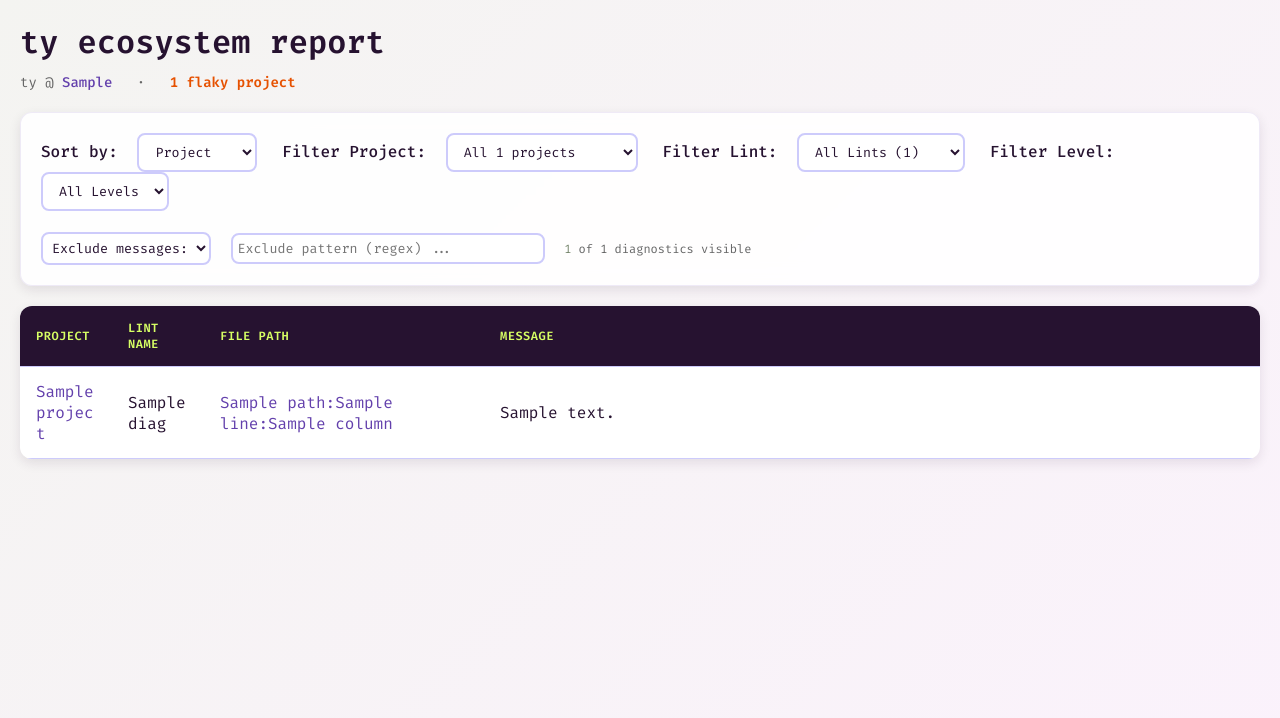
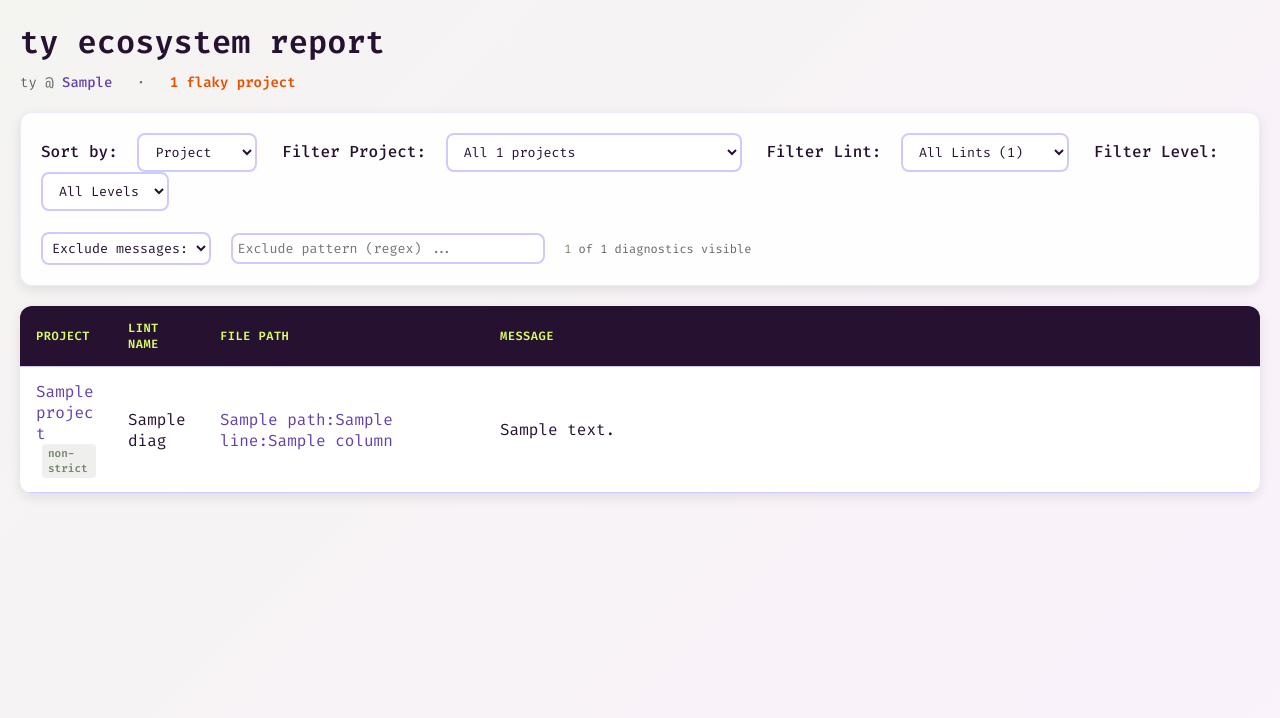
Before and after one commit to astral-sh/ecosystem-analyzer, a Python web app: template src/ecosystem_analyzer/templates/ecosystem_report.html in a window 1280 px wide. Shown: the top 718 px of the page. Run offline with Jinja, Linux system fonts and the light colour scheme; the template is opened without the code that fills it: most values are stand-ins (such as "Sample title", 1, 10 or a date in 2020).

Commit message:
Analyze half of ecosystem projects with strict ty settings (#148)

```diff
--- a/src/ecosystem_analyzer/ecosystem_report.py
+++ b/src/ecosystem_analyzer/ecosystem_report.py
@@ -15,6 +15,7 @@ def _report_diagnostic(output: RunOutput, diagnostic: Diagnostic) -> ReportDiagn
     report_diagnostic: ReportDiagnostic = {
         "project": output["project"],
         "project_location": output.get("project_location", ""),
+        "strict_settings": output["strict_settings"],
         "path": diagnostic["path"],
         "line": diagnostic["line"],
         "column": diagnostic["column"],
@@ -83,6 +84,10 @@ def generate_html_report(
     if flaky_project_names is None:
         flaky_project_names = set()
 
+    project_strictness = {
+        diagnostic["project"]: diagnostic["strict_settings"]
+        for diagnostic in diagnostics
+    }
     all_projects = sorted({d["project"] for d in diagnostics})
     lints = sorted({d["lint_name"] for d in diagnostics})
     levels = sorted({d["level"] for d in diagnostics})
@@ -126,6 +131,7 @@ def generate_html_report(
         levels=levels,
         ty_commit=ty_commit,
         flaky_project_names=sorted_flaky_project_names,
+        project_strictness=project_strictness,
     )
 
     # Write output file
--- a/src/ecosystem_analyzer/main.py
+++ b/src/ecosystem_analyzer/main.py
@@ -744,6 +744,7 @@ def parse_diagnostics(
     # Include every required field in the output structure.
     run_output: RunOutput = {
         "project": project_name,
+        "strict_settings": False,
         "diagnostics": diagnostics,
         "exit_statuses": [exit_status],
         "median_time_s": None,
--- a/src/ecosystem_analyzer/schema.py
+++ b/src/ecosystem_analyzer/schema.py
@@ -45,6 +45,7 @@ class ProjectIdentity(TypedDict):
 
     project: str
     project_metadata: NotRequired[ProjectMetadata]
+    strict_settings: bool
 
 
 class ProjectInfo(ProjectIdentity):
--- a/src/ecosystem_analyzer/templates/ecosystem_report.html
+++ b/src/ecosystem_analyzer/templates/ecosystem_report.html
@@ -208,6 +208,25 @@
             margin-left: 6px;
         }
 
+        .analysis-mode {
+            display: inline-block;
+            font-size: 11px;
+            font-weight: 600;
+            padding: 2px 6px;
+            border-radius: 4px;
+            margin-left: 6px;
+        }
+
+        .analysis-mode-strict {
+            color: var(--flare);
+            background: rgba(99, 64, 172, 0.12);
+        }
+
+        .analysis-mode-default {
+            color: var(--rock);
+            background: rgba(120, 135, 110, 0.12);
+        }
+
         .flaky-freq {
             font-weight: 600;
             color: #e65100;
@@ -252,7 +271,7 @@
         <select id="filter-project">
             <option value="all">All {{ projects | length }} projects</option>
             {% for (project, count, is_flaky) in projects %}
-            <option value="{{ project }}">{{ project }} ({{ count }}){% if is_flaky %} (flaky){% endif %}</option>
+            <option value="{{ project }}">{{ project }} ({{ count }}) ({{ 'strict' if project_strictness[project] else 'non-strict' }}){% if is_flaky %} (flaky){% endif %}</option>
             {% endfor %}
         </select>
 
@@ -304,6 +323,8 @@
                     {% else %}
                         {{ diagnostic.project }}
                     {% endif %}
+                    {% set strict = diagnostic.strict_settings %}
+                    <span class="analysis-mode analysis-mode-{{ 'strict' if strict else 'default' }}" title="Strict equality semantics and strict generic narrowing {{ 'enabled' if strict else 'disabled' }}">{{ 'strict' if strict else 'non-strict' }}</span>
                 </td>
                 <td class="{{ diagnostic.level }}">
                     {{ diagnostic.lint_name }}
```
Also changed, not shown: src/ecosystem_analyzer/diff.py (+11 -0 lines), src/ecosystem_analyzer/templates/diff.html (+32 -8 lines), src/ecosystem_analyzer/ty.py (+16 -0 lines), tests/test_json_roundtrip.py (+1 -0 lines), tests/test_ty.py (+1 -0 lines).
